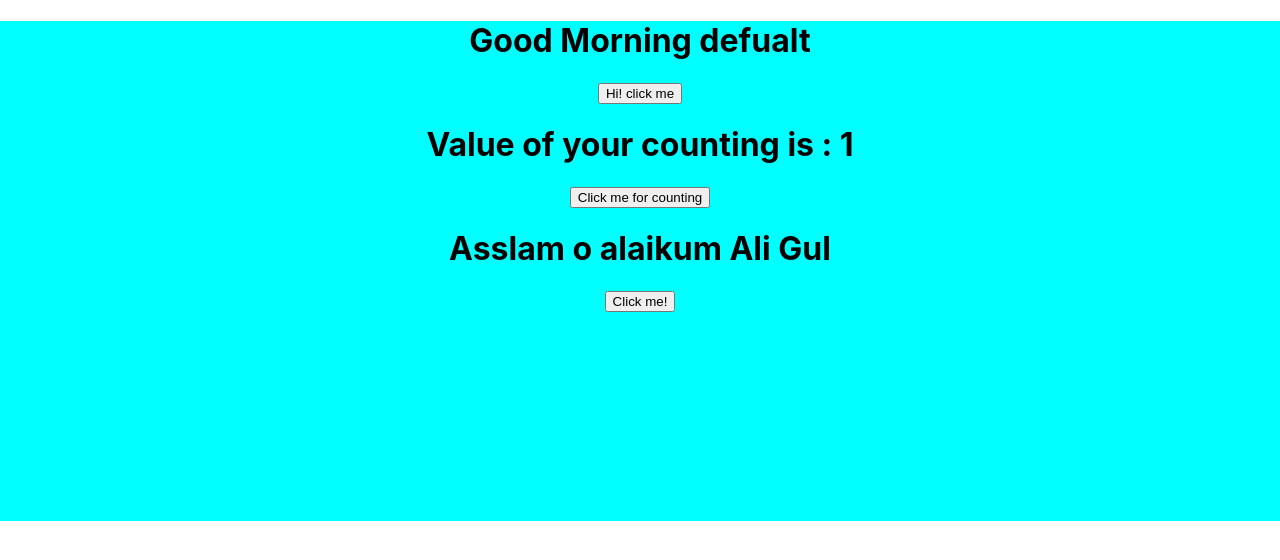
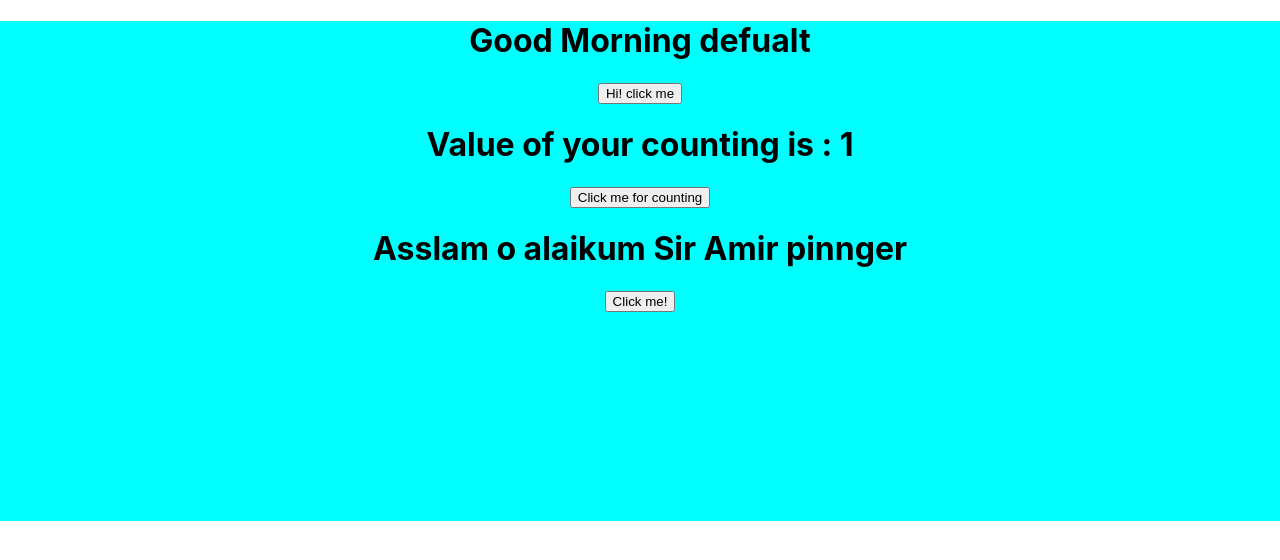
Before and after one commit to Gulhassan786/my_react_app, a React (Create React App) app: page / in a window 1280 px wide. Shown: the top 560 px of the page. Built offline with nearby package versions, Linux system fonts and the light colour scheme.

Commit message:
added teachers name

```diff
--- a/src/App.js
+++ b/src/App.js
@@ -28,7 +28,7 @@ function App() {
             }>Click me for counting</button>
 
             <div className={name ? 'namecolor' : ''}>
-                <h1> Asslam o alaikum {name ? 'Gul Hassan' : 'Ali Gul'}</h1>
+                <h1> Asslam o alaikum {name ? 'Sir Mohsin' : 'Sir Amir pinnger'}</h1>
                 <button onClick={() => setname(!name)}>Click me!</button>
 
             </div>
```
